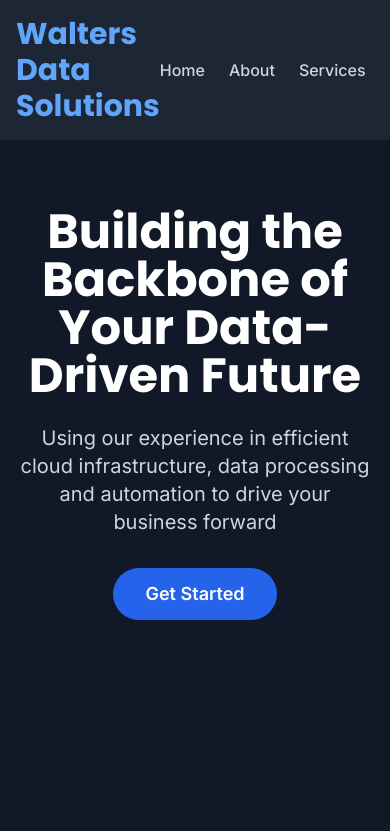
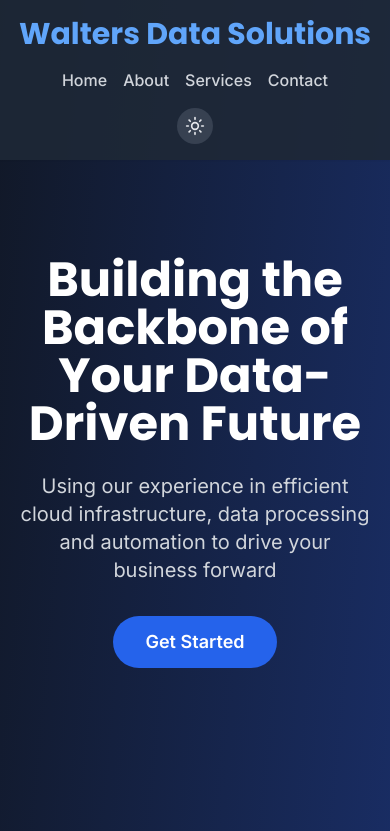
Before and after one commit to Walters-Data-Solutions/waltersdatasolutions.com, a Next.js app: page / in a window 390 px wide. Shown: the top 831 px of the page. Built offline with nearby package versions, Linux system fonts and the light colour scheme; no server answers.

Commit message:
handle mobile set up

```diff
--- a/app/page.tsx
+++ b/app/page.tsx
@@ -6,12 +6,12 @@ import DarkModeToggle from './components/DarkModeToggle'
 
 export default function Page() {
   return (
-    <div className="min-h-screen bg-white dark:bg-gray-900 transition-colors duration-300">
+    <div className="min-h-screen bg-gradient-to-br from-gray-50 to-blue-50 dark:from-gray-900 dark:to-blue-900 transition-colors duration-300">
       <header className="fixed top-0 left-0 right-0 bg-white dark:bg-gray-800 bg-opacity-90 dark:bg-opacity-90 shadow-sm z-10">
-        <div className="container mx-auto px-4 py-4 flex justify-between items-center">
-          <h1 className="text-3xl font-bold text-blue-600 dark:text-blue-400 font-display">Walters Data Solutions</h1>
-          <nav className="flex items-center">
-            <ul className="flex space-x-6 mr-6">
+        <div className="container mx-auto px-4 py-4 flex flex-col sm:flex-row justify-between items-center">
+          <h1 className="text-3xl font-bold text-blue-600 dark:text-blue-400 font-display mb-4 sm:mb-0">Walters Data Solutions</h1>
+          <nav className="flex items-center flex-col sm:flex-row">
+            <ul className="flex space-x-4 sm:space-x-6 mb-4 sm:mb-0 sm:mr-6">
               <li><a href="#home" className="text-gray-600 dark:text-gray-300 hover:text-blue-600 dark:hover:text-blue-400 transition-colors font-medium">Home</a></li>
               <li><a href="#about" className="text-gray-600 dark:text-gray-300 hover:text-blue-600 dark:hover:text-blue-400 transition-colors font-medium">About</a></li>
               <li><a href="#services" className="text-gray-600 dark:text-gray-300 hover:text-blue-600 dark:hover:text-blue-400 transition-colors font-medium">Services</a></li>
@@ -21,7 +21,7 @@ export default function Page() {
           </nav>
         </div>
       </header>
-      <main className="pt-20">
+      <main className="pt-32 sm:pt-20">
         <Home />
         <About />
         <Services />
```
